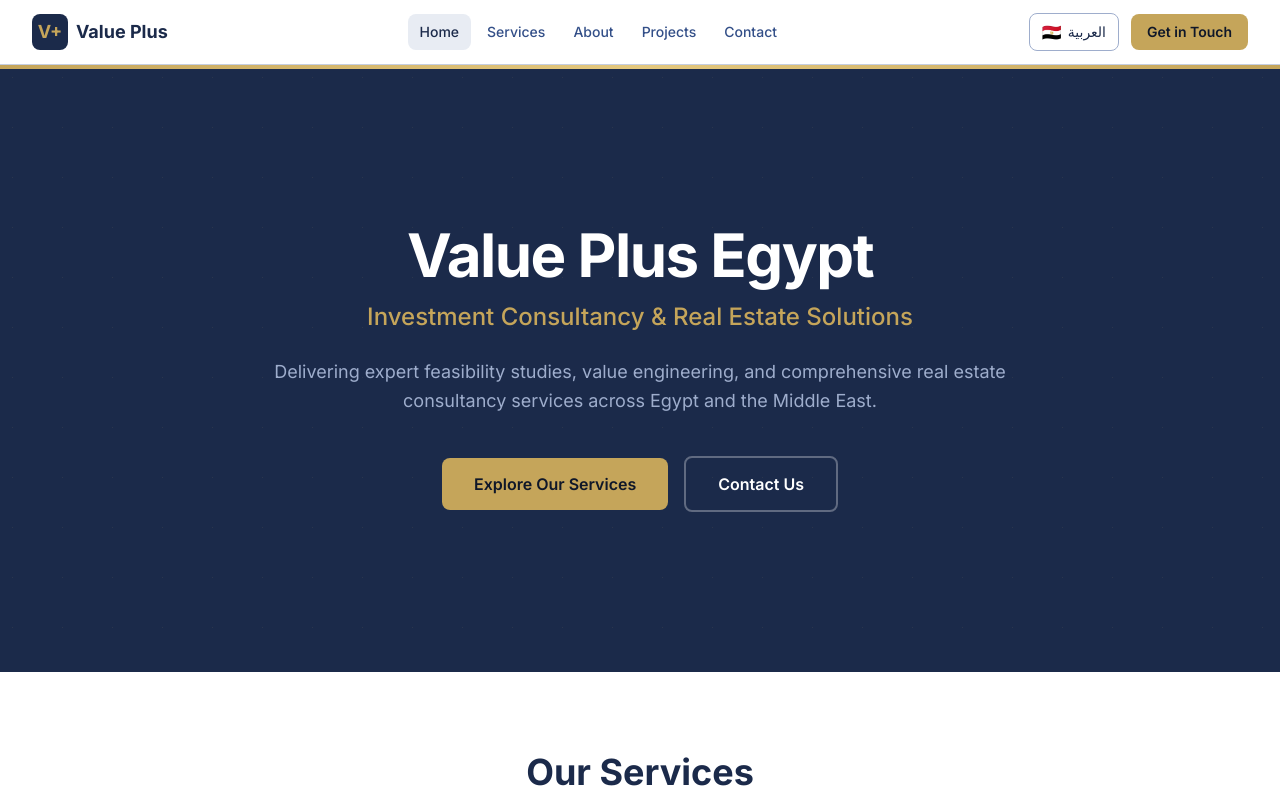
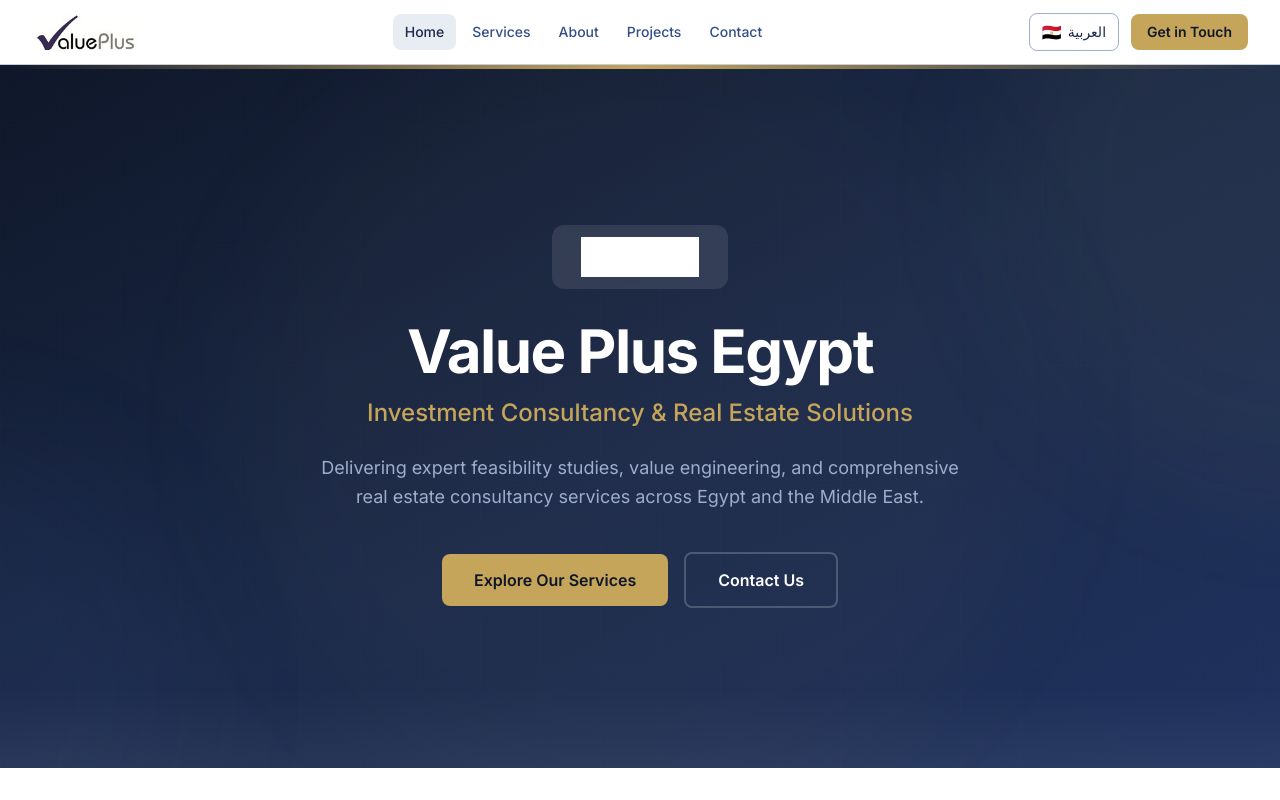
Before and after one commit to Amrwar/valueplusegypt, a Next.js app: page /en in a window 1280 px wide. Shown: the top 800 px of the page. Built offline with nearby package versions, Linux system fonts and the light colour scheme.

Commit message:
Add real logo and redesign hero background
- Use Value Plus logo in navbar, footer, and hero section
- Replace dotted pattern with layered gradient background:
  soft glowing orbs, fine grid overlay, no text interference
- Invert logo to white in dark sections (hero, footer)

```diff
--- a/src/components/home/HeroSection.tsx
+++ b/src/components/home/HeroSection.tsx
@@ -2,6 +2,7 @@
 
 import { useTranslations } from 'next-intl';
 import { Link } from '@/i18n/navigation';
+import Image from 'next/image';
 import Container from '@/components/ui/Container';
 import { useInView } from '@/hooks/useInView';
 import { cn } from '@/lib/utils';
@@ -12,29 +13,54 @@
 
   return (
     <section className="relative overflow-hidden bg-navy-900 py-24 sm:py-32 lg:py-40">
-      {/* Background pattern */}
-      <div className="absolute inset-0 opacity-10">
-        <div className="absolute inset-0" style={{
-          backgroundImage: 'radial-gradient(circle at 25% 25%, #C5A55A 1px, transparent 1px)',
-          backgroundSize: '50px 50px',
-        }} />
+      {/* Layered background */}
+      {/* Gradient base */}
+      <div className="absolute inset-0 bg-gradient-to-br from-navy-950 via-navy-900 to-navy-800" />
+
+      {/* Subtle geometric shapes */}
+      <div className="absolute inset-0 overflow-hidden">
+        <div className="absolute -top-1/4 -end-1/4 h-[600px] w-[600px] rounded-full bg-gold-400/5 blur-3xl" />
+        <div className="absolute -bottom-1/4 -start-1/4 h-[500px] w-[500px] rounded-full bg-navy-500/10 blur-3xl" />
+        <div className="absolute top-1/2 start-1/2 -translate-x-1/2 -translate-y-1/2 h-[800px] w-[800px] rounded-full bg-gold-400/[0.03] blur-3xl" />
       </div>
 
-      {/* Gold accent line */}
-      <div className="absolute start-0 top-0 h-1 w-full bg-gradient-to-r from-gold-400 via-gold-300 to-gold-400" />
+      {/* Fine grid overlay */}
+      <div
+        className="absolute inset-0 opacity-[0.04]"
+        style={{
+          backgroundImage:
+            'linear-gradient(rgba(197,165,90,0.3) 1px, transparent 1px), linear-gradient(90deg, rgba(197,165,90,0.3) 1px, transparent 1px)',
+          backgroundSize: '60px 60px',
+        }}
+      />
+
+      {/* Top gold accent */}
+      <div className="absolute start-0 top-0 h-1 w-full bg-gradient-to-r from-transparent via-gold-400 to-transparent" />
 
       <Container>
         <div ref={ref} className={cn(
           'relative mx-auto max-w-3xl text-center transition-all duration-700',
           isInView ? 'opacity-100 translate-y-0' : 'opacity-0 translate-y-8'
         )}>
+          {/* Logo */}
+          <div className="mx-auto mb-8 flex h-16 w-44 items-center justify-center rounded-xl bg-white/10 p-3 backdrop-blur-sm">
+            <Image
+              src="/images/logo.jpg"
+              alt="Value Plus"
+              width={160}
+              height={50}
+              className="h-auto w-auto max-h-10 object-contain brightness-0 invert"
+              priority
+            />
+          </div>
+
           <h1 className="text-4xl font-bold tracking-tight text-white sm:text-5xl lg:text-6xl">
             {t('title')}
           </h1>
           <p className="mt-4 text-xl font-medium text-gold-400 sm:text-2xl">
             {t('subtitle')}
           </p>
-          <p className="mt-6 text-lg leading-relaxed text-navy-200">
+          <p className="mt-6 mx-auto max-w-2xl text-lg leading-relaxed text-navy-200">
             {t('description')}
           </p>
           <div className="mt-10 flex flex-col items-center gap-4 sm:flex-row sm:justify-center">
@@ -46,13 +72,16 @@
             </Link>
             <Link
               href="/contact"
-              className="inline-flex items-center rounded-lg border-2 border-white/30 px-8 py-3.5 text-base font-semibold text-white transition-colors hover:border-white hover:bg-white/10"
+              className="inline-flex items-center rounded-lg border-2 border-white/20 px-8 py-3.5 text-base font-semibold text-white transition-colors hover:border-gold-400/60 hover:bg-white/5"
             >
               {t('contactUs')}
             </Link>
           </div>
         </div>
       </Container>
+
+      {/* Bottom fade into next section */}
+      <div className="absolute bottom-0 start-0 h-20 w-full bg-gradient-to-t from-white/5 to-transparent" />
     </section>
   );
 }
--- a/src/components/layout/Footer.tsx
+++ b/src/components/layout/Footer.tsx
@@ -1,5 +1,6 @@
 import { useTranslations } from 'next-intl';
 import { Link } from '@/i18n/navigation';
+import Image from 'next/image';
 import Container from '@/components/ui/Container';
 
 export default function Footer() {
@@ -12,11 +13,14 @@
         <div className="grid gap-8 md:grid-cols-3">
           {/* Brand */}
           <div>
-            <div className="flex items-center gap-2 mb-4">
-              <div className="flex h-9 w-9 items-center justify-center rounded-lg bg-white/10">
-                <span className="text-lg font-bold text-gold-400">V+</span>
-              </div>
-              <span className="text-lg font-bold text-white">Value Plus</span>
+            <div className="mb-4">
+              <Image
+                src="/images/logo.jpg"
+                alt="Value Plus"
+                width={130}
+                height={40}
+                className="h-9 w-auto object-contain brightness-0 invert"
+              />
             </div>
             <p className="text-sm text-navy-300 leading-relaxed">
               {t('footer.description')}
--- a/src/components/layout/Navbar.tsx
+++ b/src/components/layout/Navbar.tsx
@@ -3,6 +3,7 @@
 import { useState } from 'react';
 import { useTranslations } from 'next-intl';
 import { Link, usePathname } from '@/i18n/navigation';
+import Image from 'next/image';
 import Container from '@/components/ui/Container';
 import LanguageSwitcher from './LanguageSwitcher';
 import { cn } from '@/lib/utils';
@@ -25,13 +26,15 @@
       <Container>
         <nav className="flex h-16 items-center justify-between">
           {/* Logo */}
-          <Link href="/" className="flex items-center gap-2">
-            <div className="flex h-9 w-9 items-center justify-center rounded-lg bg-navy-900">
-              <span className="text-lg font-bold text-gold-400">V+</span>
-            </div>
-            <span className="text-lg font-bold text-navy-900">
-              Value Plus
-            </span>
+          <Link href="/" className="flex items-center">
+            <Image
+              src="/images/logo.jpg"
+              alt="Value Plus"
+              width={130}
+              height={40}
+              className="h-9 w-auto object-contain"
+              priority
+            />
           </Link>
 
           {/* Desktop nav */}
```
Also changed, not shown: public/images/logo.jpg (added).
